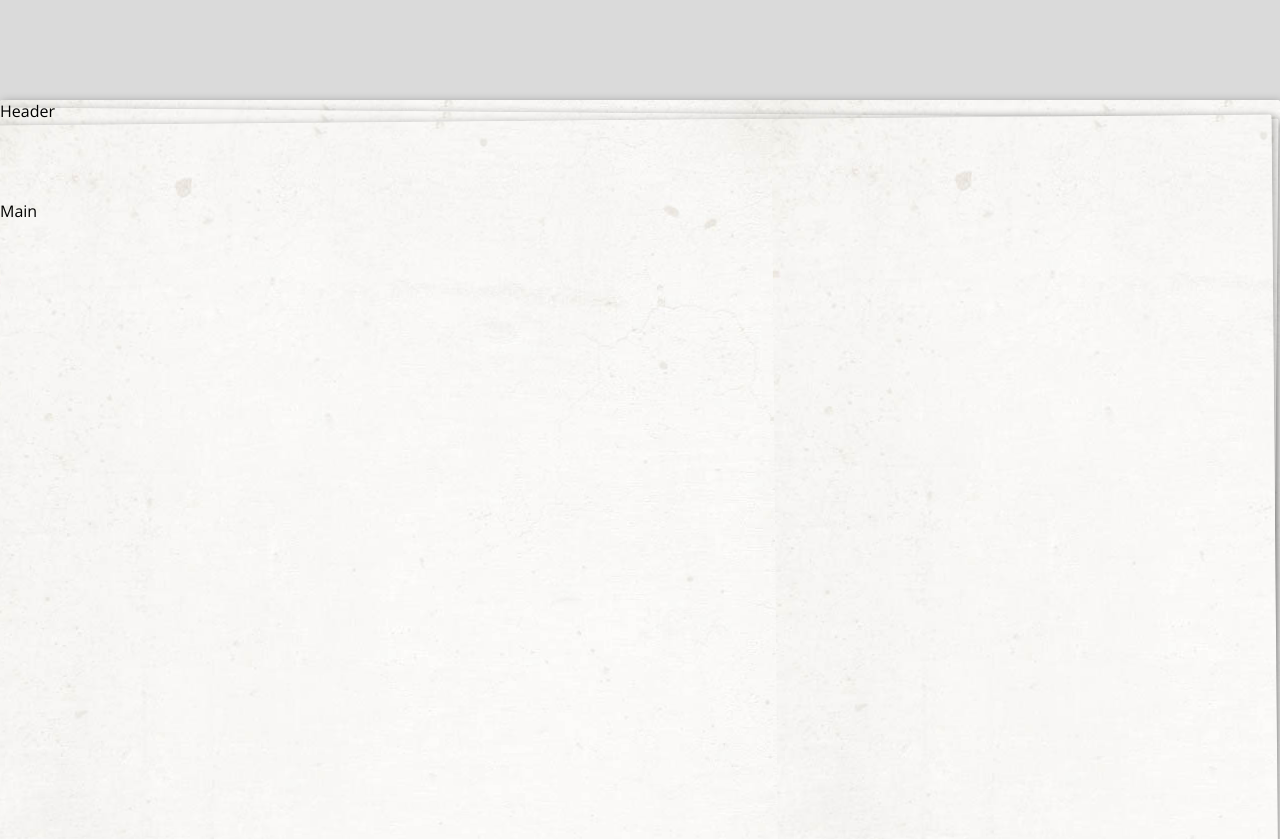
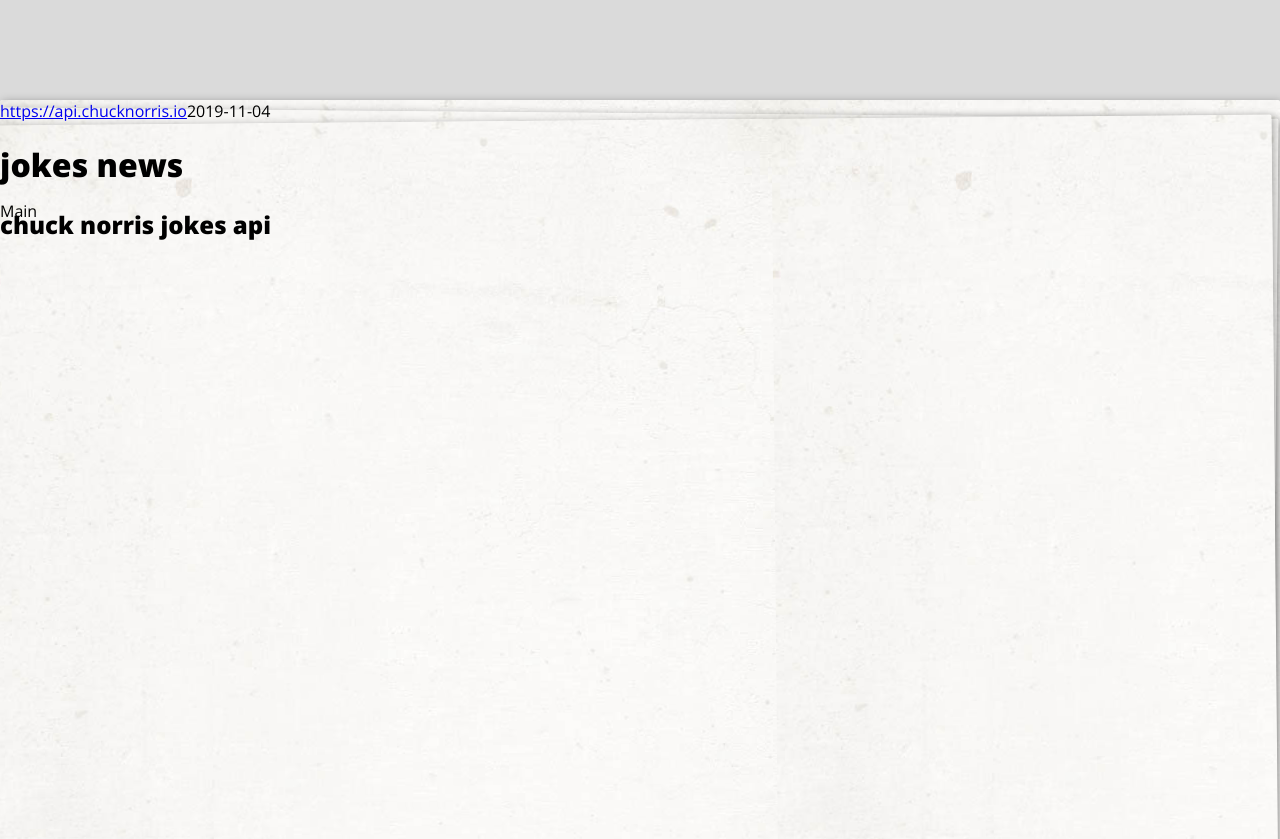
Before and after one commit to KrzysztofGrudzien/Jokes-Rest-Api, a React (Create React App) app: page / in a window 1280 px wide. Shown: the top 839 px of the page. Built offline with nearby package versions, Linux system fonts and the light colour scheme.

Commit message:
feat(component): add elements to the structure and get current date

```diff
--- a/src/components/Header.js
+++ b/src/components/Header.js
@@ -1,8 +1,21 @@
 import React from 'react';
 import styles from '../sass/components/header.module.scss';
 const Header = () => {
+
+    const getData = () => {
+        let today = new Date().toISOString().slice(0, 10);
+        return today;
+    }
+
     return (
-        <header className={styles.header}>Header</header>
+        <header className={styles.header}>
+            <div className={styles.header__box}>
+                <a className={styles.header__link} href="https://api.chucknorris.io" target="_blank">https://api.chucknorris.io</a>
+                <span>{getData()}</span>
+            </div>
+            <h1 className={styles.header__title}>jokes news</h1>
+            <h2 className={styles.header__titleDescription}>chuck norris jokes api</h2>
+        </header>
     )
 }
 
```
